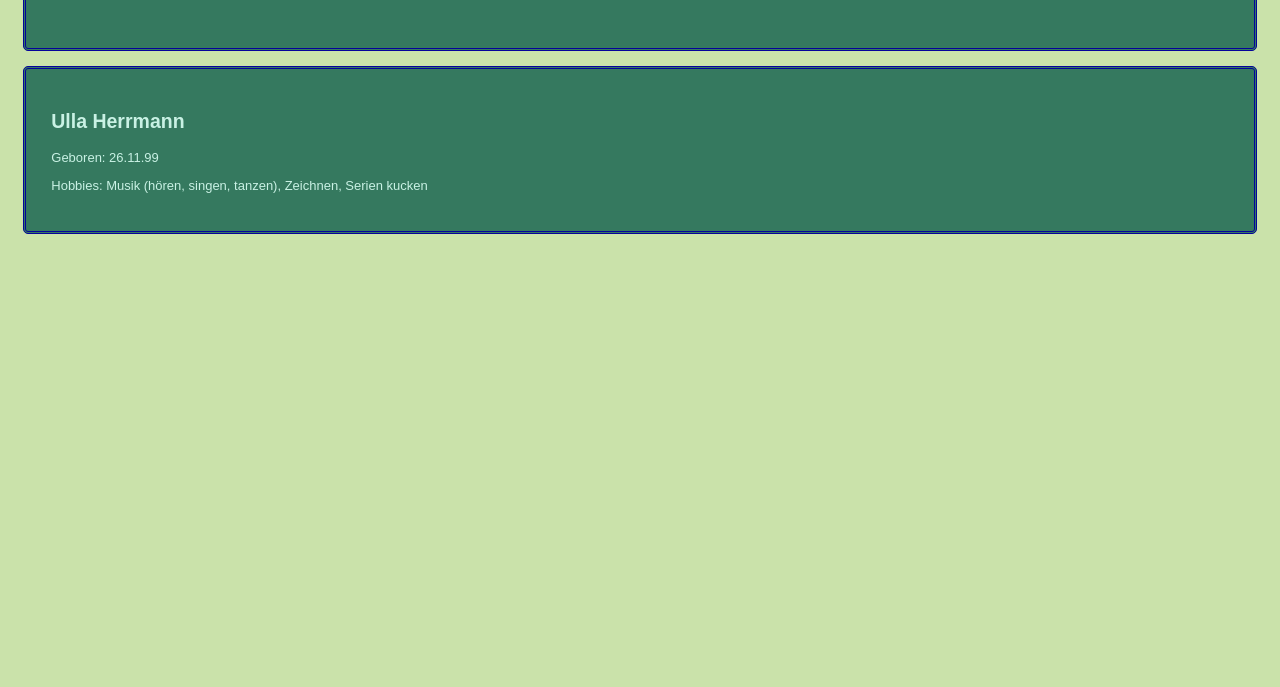
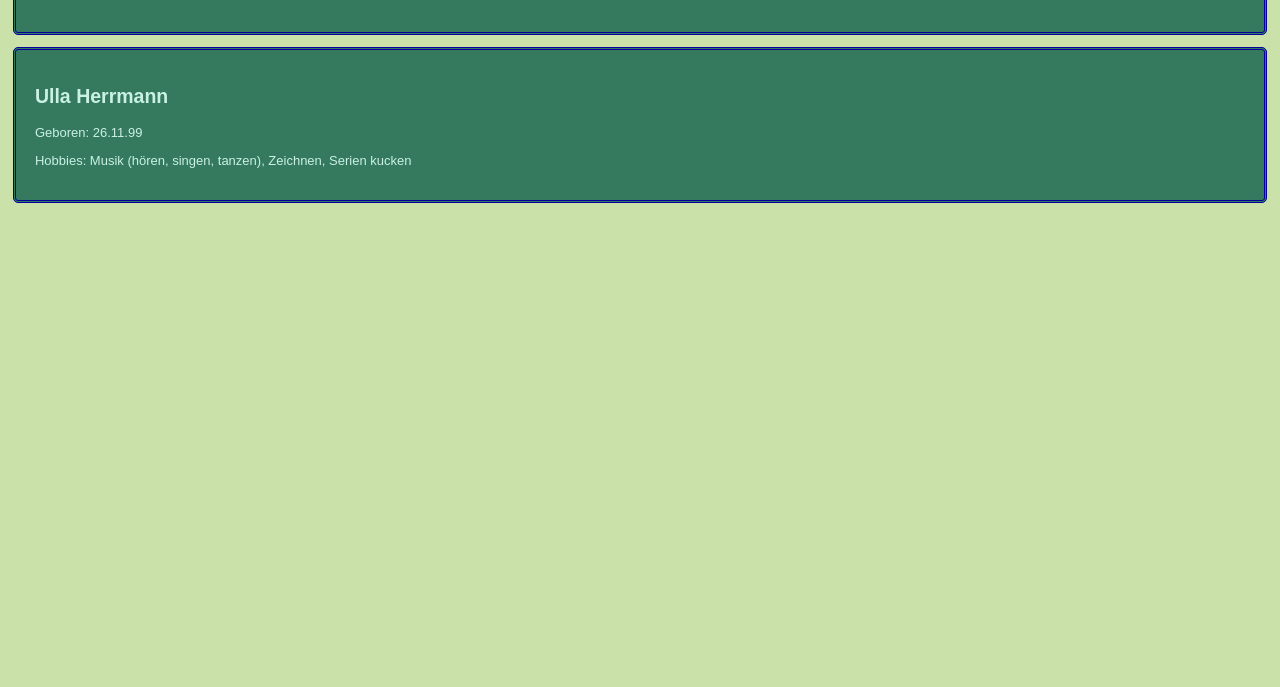
Before and after one commit to Lum7n/EIA2-WS2020-21, a plain HTML site: page Steckbrief/steckbrief.htm in a window 1280 px wide. Shown: the part 113-800 px from the top of the page. Drawn offline with Linux system fonts and the light colour scheme.

Commit message:
Add files via upload

```diff
--- a/Steckbrief/steckbrief.htm
+++ b/Steckbrief/steckbrief.htm
@@ -14,8 +14,8 @@
 
 		.flex>div {
 			background-color: #35795f;
-			margin: 15px;
-			padding: 2%;
+			margin: 12px 5px;
+			padding: 1.5%;
 			border-radius: 5px;
 			border-style: double;
 			border-color: #05029b;
```
